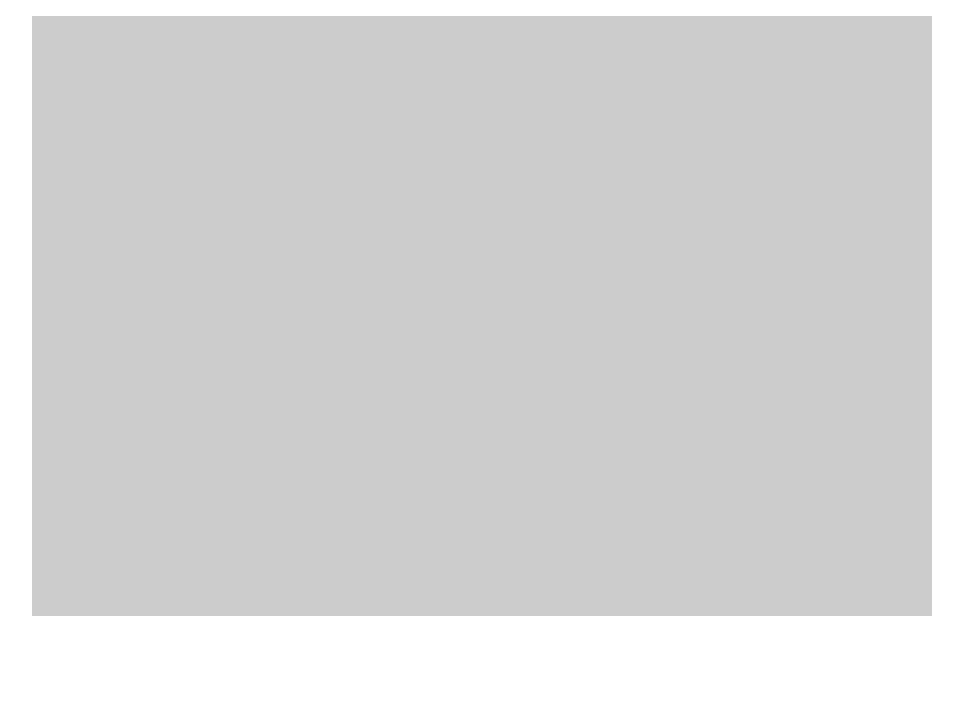
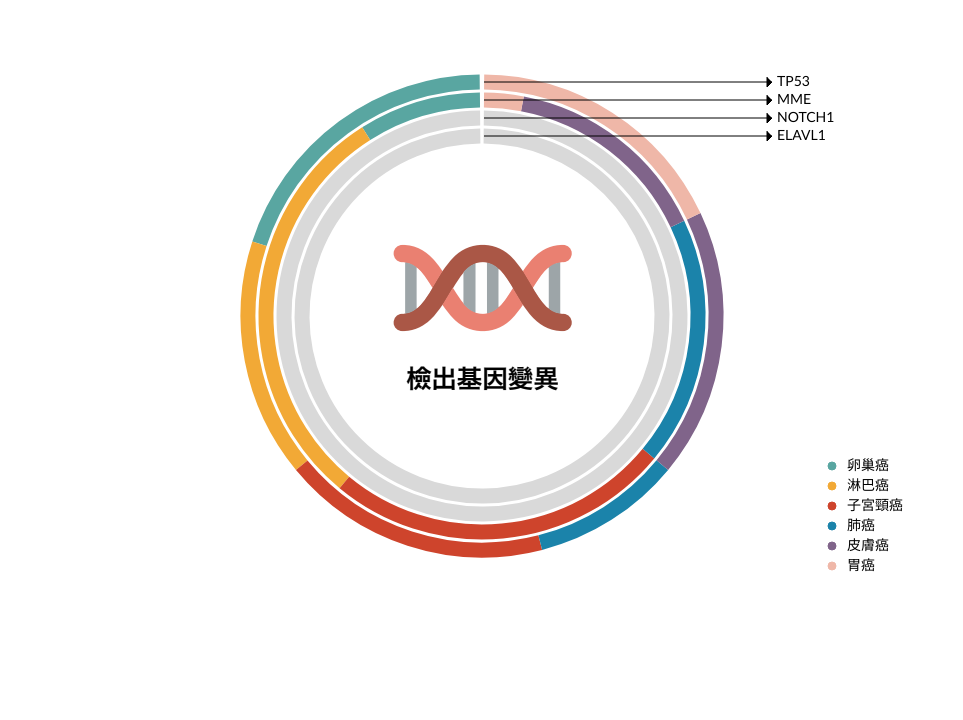
Before and after one commit to Chris1085-SOFIVA/cancer-plot, a website: page index.html in a window 1280 px wide. Shown: the part 80-800 px from the top of the page, without its empty margins (158-1121 px from the left). Drawn offline with nearby package versions, Linux system fonts and the light colour scheme.

Commit message:
Render function completed, but need to organize into multiple functions

```diff
--- a/index.html
+++ b/index.html
@@ -8,14 +8,14 @@
     <link rel="stylesheet" href="./css/reset.css" />
     <link rel="stylesheet" href="./node_modules/bootstrap/dist/css/bootstrap.min.css" />
     <link rel="stylesheet" href="https://cdnjs.cloudflare.com/ajax/libs/font-awesome/5.11.2/css/all.min.css" />
-    <script src="./node_modules/jquery/jquery.min.js"></script>
+    <script src="./node_modules/jquery/dist/jquery.min.js"></script>
   </head>
   <body>
     <div class="row d-flex justify-content-center text-center py-3 flex-column align-items-center">
-      <h1><strong>Cancer Screening Filtration</strong></h1>
+      <h1><strong>Cancer Screening</strong></h1>
     </div>
     <div class="canvas-div d-flex justify-content-center pt-2">
-      <canvas id="canvas" width="900" height="600" style="background: #ccc"></canvas>
+      <canvas id="canvas" width="900" height="600" style="background: white"></canvas>
     </div>
 
     <script src="./node_modules/popper.js/dist/umd/popper.min.js"></script>
--- a/js/app.js
+++ b/js/app.js
@@ -0,0 +1,323 @@
+function draw(candidateGeneJSON) {
+  let cancerColor = ["#59A6A1", "#F2A936", "#CE442C", "#1B83AA", "#80648A", "#EFB7A8", "#BADDC4", "#A8C5DB", "#E3CC69", "#D3C9BE", "#ACACA4", "#A3CCCD", "#BCA682", "#939552", "#9A5456", "#CE0F7D", "#F4D663", "#85C05F", "#E08770", "#6C0831", "#095893", "#002C4E", "#3B2748", "#4F3B39", "#231F20"];
+  let canvas = document.getElementById("canvas");
+
+  // console.log(canvas);
+
+  if (canvas.getContext) {
+    let ctx = canvas.getContext("2d");
+    let init_x = 450;
+    let init_y = 300;
+    let init_radius = 180;
+    let blankWidth = 0.003;
+    let sAngle = 1.5;
+    let eAngle = 1.5;
+    let lineWidth = 15;
+    let circleSpace = 18;
+    let line_y_init = 300 - init_radius;
+    let line_x_after = init_x + (init_radius + candidateGeneJSON.length * lineWidth) + 50;
+    let triangle_x = line_x_after - 5;
+    let triangle_y = line_y_init - 5;
+    let cancerClass = [];
+    // console.log(line_x_after);
+
+    // ctx.fillStyle = "white";
+    ctx.fillStyle = "white";
+    ctx.fillRect(0, 0, canvas.width, canvas.height);
+    make_base(ctx, candidateGeneJSON);
+
+    ctx.fillStyle = "black";
+
+    ctx.textAlign = "center";
+    ctx.textBaseline = "middle";
+
+    for (let i = candidateGeneJSON.length - 1; i >= 0; i--) {
+
+      if (candidateGeneJSON[i].value === true) {
+
+        for (let cancerIndex = 0; cancerIndex < candidateGeneJSON[i].cancer.length; cancerIndex++) {
+          ctx.beginPath();
+          lineWidth = 15;
+          // console.log(candidateGeneJSON[i].cancer[cancerIndex].name);
+          circlePercentageArc = 2 * (candidateGeneJSON[i].cancer[cancerIndex].value / 100);
+          if (eAngle - circlePercentageArc < 0) {
+            eAngle = 2 + eAngle - circlePercentageArc;
+          } else {
+            eAngle = eAngle - circlePercentageArc;
+          }
+          // eAngle = eAngle - circlePercentageArc;
+          // console.log(sAngle, eAngle);
+
+          if (cancerIndex === 0) {
+            ctx.arc(init_x, init_y, init_radius, (sAngle - blankWidth) * Math.PI, (eAngle) * Math.PI, true);
+
+          } else if (cancerIndex === candidateGeneJSON[i].cancer.length - 1) {
+            ctx.arc(init_x, init_y, init_radius, (sAngle) * Math.PI, (eAngle + blankWidth) * Math.PI, true);
+          } else {
+            ctx.arc(init_x, init_y, init_radius, (sAngle) * Math.PI, (eAngle) * Math.PI, true);
+          }
+          ctx.lineWidth = lineWidth;
+          ctx.strokeStyle = cancerColor[cancerIndex];
+
+          sAngle = eAngle;
+          ctx.stroke();
+
+          cancerClass.push(candidateGeneJSON[i].cancer[cancerIndex].name);
+
+        }
+      } else {
+        // console.log("here");
+        ctx.beginPath();
+        sAngle = 1.5;
+        eAngle = 1.4999;
+        ctx.arc(init_x, init_y, init_radius, (sAngle - blankWidth) * Math.PI, (eAngle + blankWidth) * Math.PI, true);
+        ctx.lineWidth = lineWidth;
+        ctx.strokeStyle = "#D9D9D9";
+        ctx.stroke();
+
+      }
+
+      init_radius += circleSpace;
+    }
+
+
+    for (let i = candidateGeneJSON.length - 1; i >= 0; i--) {
+      ctx.beginPath();
+      ctx.textAlign = "start";
+      ctx.lineWidth = 1;
+      ctx.strokeStyle = "black";
+      ctx.moveTo(init_x + 2, line_y_init);
+      ctx.lineTo(line_x_after, line_y_init);
+
+      ctx.font = "14px Calibri";
+      ctx.fillText(candidateGeneJSON[i].gene, line_x_after + 5, line_y_init);
+      ctx.stroke();
+      line_y_init -= circleSpace;
+
+      ctx.beginPath();
+      ctx.moveTo(triangle_x, triangle_y);
+      ctx.lineTo(triangle_x, triangle_y + 10);
+      ctx.lineTo(triangle_x + 5, triangle_y + 5);
+      ctx.fill();
+      ctx.stroke();
+      triangle_y -= circleSpace;
+    }
+
+
+    let label_x = 800;
+    let label_y = 450;
+    let label_radius = 4;
+    let uniqueCancerClass = [...new Set(cancerClass)];
+    for (let cancerIndex = 0; cancerIndex < uniqueCancerClass.length; cancerIndex++) {
+      ctx.beginPath();
+      ctx.strokeStyle = cancerColor[cancerIndex];
+      ctx.fillStyle = cancerColor[cancerIndex];
+      ctx.lineWidth = 1;
+      // ctx.strokeStyle = "white";
+
+      ctx.arc(label_x, label_y, label_radius, 0 * Math.PI, 2 * Math.PI, true);
+      ctx.fill();
+
+      ctx.fillStyle = "black";
+      ctx.fillText(uniqueCancerClass[cancerIndex], label_x + 15, label_y);
+      ctx.stroke();
+      label_y += 20;
+    }
+  }
+}
+
+function make_base(ctx, candidateGeneJSON) {
+  base_image = new Image();
+
+  let isAbmormal = candidateGeneJSON.some((geneList) => {
+    return geneList.value === true;
+  });
+
+  if (isAbmormal) {
+    base_image.src = "../images/abnormal.png";
+  } else {
+    base_image.src = "../images/normal.png";
+  }
+
+  base_image.onload = function () {
+    ctx.drawImage(base_image, canvas.width / 2 - 90, canvas.height / 2 - 75);
+  };
+}
+
+
+$(document).ready(function () {
+  let candidateGeneJSON = [{
+      gene: "TP53",
+      cancer: [{
+        name: "卵巢癌",
+        value: 20
+      }, {
+        name: "淋巴癌",
+        value: 16
+      }, {
+        name: "子宮頸癌",
+        value: 18
+      }, {
+        name: "肺癌",
+        value: 10
+      }, {
+        name: "皮膚癌",
+        value: 18
+      }, {
+        name: "胃癌",
+        value: 18
+      }],
+      value: true
+    },
+    {
+      gene: "MME",
+      cancer: [{
+        name: "卵巢癌",
+        value: 9
+      }, {
+        name: "淋巴癌",
+        value: 30
+      }, {
+        name: "子宮頸癌",
+        value: 25
+      }, {
+        name: "肺癌",
+        value: 18
+      }, {
+        name: "皮膚癌",
+        value: 15
+      }, {
+        name: "胃癌",
+        value: 3
+      }],
+      value: true
+    },
+    {
+      gene: "NOTCH1",
+      cancer: [{
+        name: "卵巢癌",
+        value: 20
+      }, {
+        name: "淋巴癌",
+        value: 16
+      }, {
+        name: "子宮頸癌",
+        value: 18
+      }, {
+        name: "肺癌",
+        value: 10
+      }, {
+        name: "皮膚癌",
+        value: 18
+      }, {
+        name: "胃癌",
+        value: 18
+      }],
+      value: false
+    },
+    {
+      gene: "ELAVL1",
+      cancer: [{
+        name: "卵巢癌",
+        value: 20
+      }, {
+        name: "淋巴癌",
+        value: 16
+      }, {
+        name: "子宮頸癌",
+        value: 18
+      }, {
+        name: "肺癌",
+        value: 10
+      }, {
+        name: "皮膚癌",
+        value: 18
+      }, {
+        name: "胃癌",
+        value: 18
+      }],
+      value: false
+    }
+  ];
+
+
+
+  let canvasClearJSON = {
+    gene1: {
+      name: "Option 1",
+      init_x: 470,
+      init_y: 5
+    },
+    gene2: {
+      name: "Option 2",
+      init_x: 660,
+      init_y: 95
+    },
+    gene3: {
+      name: "Option 3",
+      init_x: 710,
+      init_y: 285
+    },
+    gene4: {
+      name: "Option 4",
+      init_x: 540,
+      init_y: 495
+    },
+    gene5: {
+      name: "Option 5",
+      init_x: 210,
+      init_y: 495
+    },
+    gene6: {
+      name: "Option 6",
+      init_x: 10,
+      init_y: 285
+    },
+    gene7: {
+      name: "Option 7",
+      init_x: 60,
+      init_y: 90
+    },
+    gene8: {
+      name: "Option 8",
+      init_x: 240,
+      init_y: 5
+    }
+  };
+
+  // // let geneCheck = document.getElementById('gene-check');
+  // // geneCheck.addEventListener('click', function(e) {}, false);
+
+  // $(".form-check-input").change(function (e) {
+  //   // console.log(e);
+  //   // console.log($(e.target.checked));
+  //   if ($(e.target.checked)[0] == true) {
+  //     //add comment
+  //     annotateCanvas(canvasAnnotateJSON[e.target.id]);
+  //     // console.log(e.target.id);
+  //     // addCanvas();
+  //   } else {
+  //     // clear comment
+  //     clearCanvas(canvasClearJSON[e.target.id]);
+  //   }
+  // });
+
+  // let geneSave = document.getElementById("gene-save");
+  // geneSave.addEventListener(
+  //   "click",
+  //   function (e) {
+  //     // console.log(e);
+  //     var canvas = document.getElementById("canvas");
+  //     geneSave.download = "test3.png";
+
+  //     var fullQuality = canvas.toDataURL("image/png", 1.0).replace("image/png", "image/octet-stream");
+  //     var link = document.createElement("a");
+  //     link.download = "my-image.png";
+  //     link.href = fullQuality;
+  //     link.click();
+  //   },
+  //   false
+  // );
+
+  draw(candidateGeneJSON);
+});
```
Also changed, not shown: images/abnormal.png (added), images/normal.png (added).
